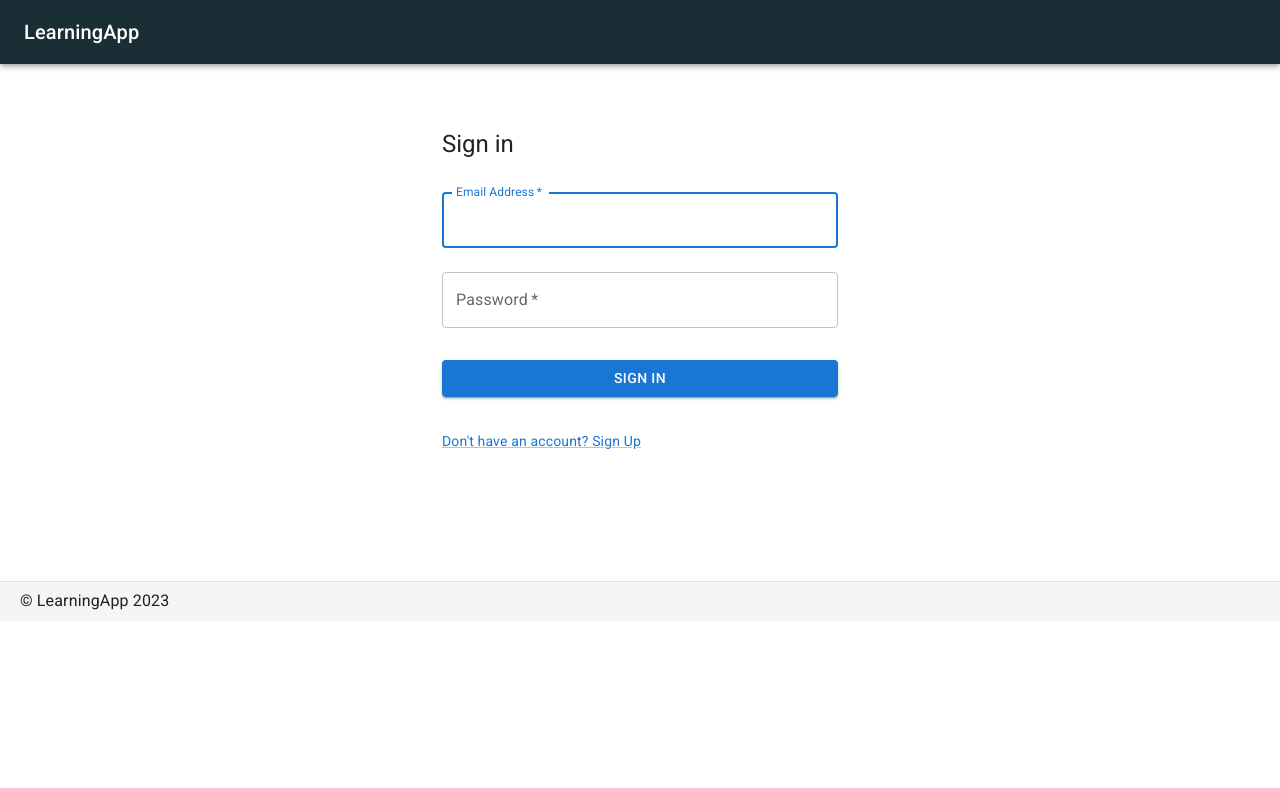
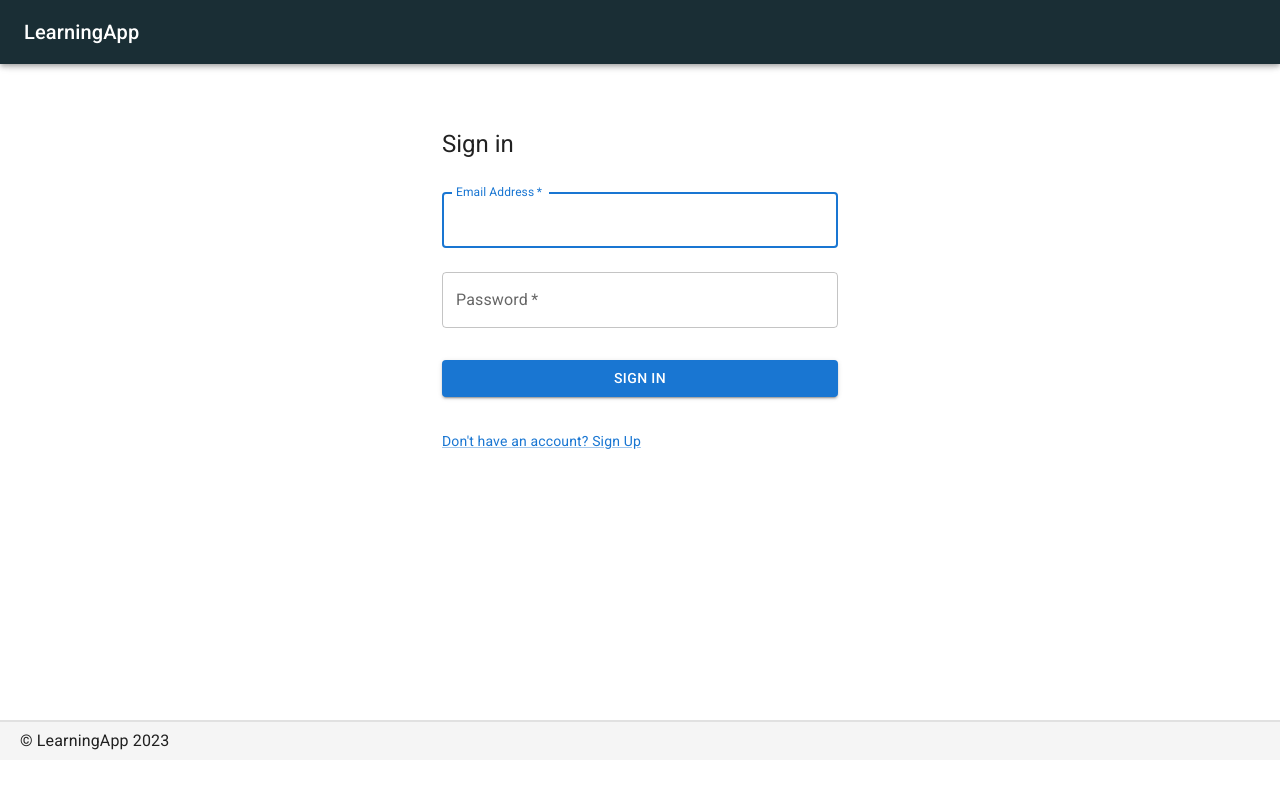
Before and after one commit to jacekcielecki/LearningAppWeb, a React (Create React App) app: page /login in a window 1280 px wide. Shown: the top 788 px of the page. Built offline with nearby package versions, Linux system fonts and the light colour scheme.

Commit message:
Add layout, align footer

```diff
--- a/src/App.tsx
+++ b/src/App.tsx
@@ -1,25 +1,21 @@
 import './App.css';
 import { BrowserRouter as Router, Route, Routes } from 'react-router-dom';
+import Layout from './Components/Layout/Layout';
 import { Home } from './Pages/Home/Home';
-import Login from './Pages/Login/Login';
-import Header from './Components/Layout/Header';
+import { Login } from './Pages/Login/Login';
 import { Dashboard } from './Pages/Dashboard/Dashboard';
-import Box from '@mui/material/Box';
-import Footer from './Components/Layout/Footer';
 
 function App() {
   return (
-  <Router>
-    <Header />
-    <Box sx={{ my: 16, mx: 12}}>
-      <Routes>
-        <Route path='/' element={<Home />}></Route>
-        <Route path='/login' element={<Login />}></Route>
-        <Route path='/dashboard' element={<Dashboard />}></Route>
-      </Routes>
-    </Box>
-    <Footer/>
-  </Router>
+    <Router>
+      <Layout>
+        <Routes>
+            <Route path='/' element={<Home />}/>
+            <Route path='/login' element={<Login />}/>
+            <Route path='/dashboard' element={<Dashboard />}/>
+        </Routes>
+      </Layout>
+    </Router>
   );
 }
 
--- a/src/Components/Layout/Footer.tsx
+++ b/src/Components/Layout/Footer.tsx
@@ -4,7 +4,7 @@ import Typography from '@mui/material/Typography';
 export default function Footer(){
   return (
     <footer>
-      <Box sx={{ display: 'flex', alignItems: 'center', height: '40px', borderTop: 'solid var(--lap-grey) 1px', backgroundColor: 'var(--lap-white)' }}>
+      <Box sx={{ display: 'flex', alignItems: 'center', height: '40px', borderTop: 'solid var(--lap-grey) 2px', backgroundColor: 'var(--lap-white)' }}>
         <Typography variant="body1" noWrap component="div" style={{ paddingLeft: 20 }}>
           © LearningApp {new Date().getFullYear()}
         </Typography>
--- /dev/null
+++ b/src/Components/Layout/Layout.tsx
@@ -0,0 +1,20 @@
+import React, { ReactNode } from 'react';
+import Header from './Header';
+import Box from '@mui/material/Box/Box';
+import Footer from './Footer';
+
+const Layout: React.FC<{ children: ReactNode }> = ({children}) =>{
+    return(
+        <>
+            <Header/>
+            <main>
+                <Box sx={{ my: 16, mx: 12, minHeight: '58vh'}}>
+                    {children}
+                </Box>
+            </main>
+            <Footer/>
+        </>
+    )
+}
+
+export default Layout;
--- a/src/Pages/Login/Login.tsx
+++ b/src/Pages/Login/Login.tsx
@@ -5,7 +5,7 @@ import Typography from '@mui/material/Typography';
 import Container from '@mui/material/Container';
 import { useState } from "react";
 
-const SignIn = () => {
+export const Login = () => {
     const [email, setEmail] = useState<string>('');
     const [password, setPassword] = useState<string>('');
 
@@ -69,5 +69,3 @@ const SignIn = () => {
         </div>
     );
 }
-
-export default SignIn;
```
